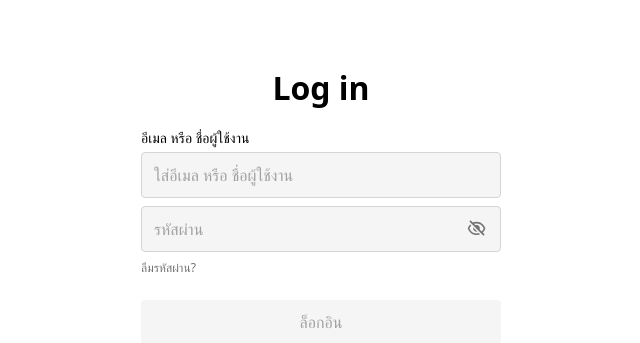
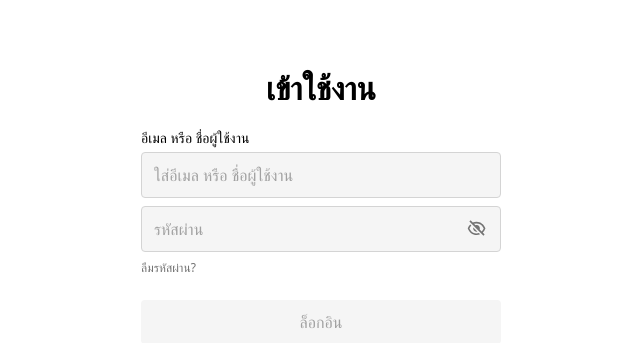
Before and after one commit to eastern-cyber/3k_v.2.1.2, a Python web app: template templates/login.html in a window 1280 px wide. Shown: the part 60-403 px from the top of the page, without its empty margins (319-959 px from the left). Run offline with Jinja, Linux system fonts and the light colour scheme; the template is opened without the code that fills it, so the values that code supplies are empty.

Commit message:
เข้าใช้งาน

```diff
--- a/templates/login.html
+++ b/templates/login.html
@@ -33,7 +33,7 @@
 
         <main>
             <div class="max-w-[360px] mx-auto pt-16">
-                <h1 class="text-center pb-4">Log in</h1>
+                <h1 class="text-center pb-4">เข้าใช้งาน</h1>
                 <div class="mb-10">
                     <form>
                         <p class="font-medium text-sm mb-1">อีเมล หรือ ชื่อผู้ใช้งาน</p>
```
